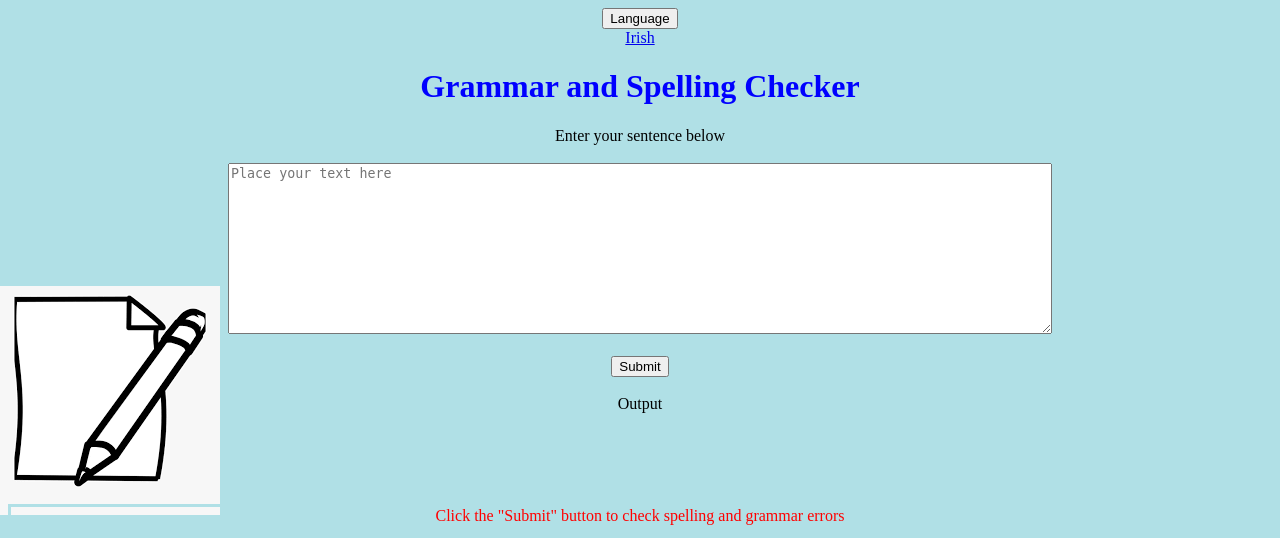
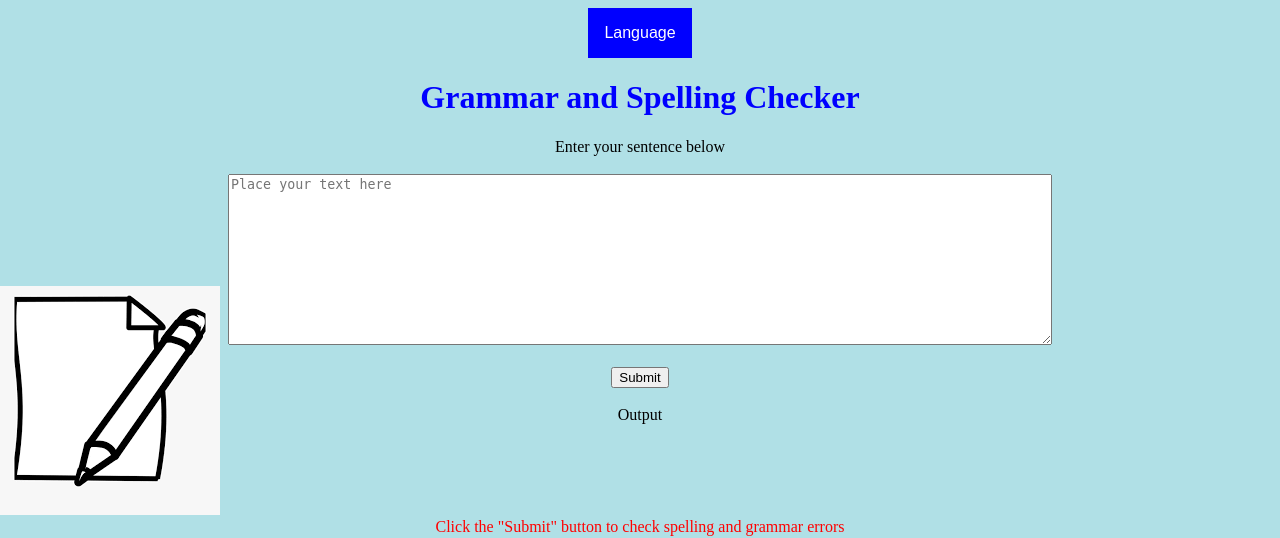
Before and after one commit to JoeLanzi/CSCI_5030_TEAM_1, a Flask app: page / in a window 1280 px wide. Shown: the top 538 px of the page. Run offline with Flask 2, Linux system fonts and the light colour scheme; parts of the project's set-up code (start-up, migrations or seed data) failed here and were passed over.

Commit message:
Updated Style Sheet

```diff
--- a/webpage/static/styles/styles.css
+++ b/webpage/static/styles/styles.css
@@ -1,3 +1,45 @@
+
+.dropbtn {
+    background-color: blue;
+    color: white;
+    padding: 16px;
+    font-size: 16px;
+    border: none;
+}
+
+.dropdown {
+    position: relative;
+    display: inline-block;
+}
+
+.dropdown-content {
+    display: none;
+    position: absolute;
+    background-color: #f1f1f1;
+    min-width: 160px;
+    box-shadow: 0px 8px 16px 0px rgba(0,0,0,0.2);
+    z-index: 1;
+}
+
+    .dropdown-content a {
+        color: black;
+        padding: 12px 16px;
+        text-decoration: none;
+        display: block;
+    }
+
+        .dropdown-content a:hover {
+            background-color: white;
+        }
+
+.dropdown:hover .dropdown-content {
+    display: block;
+}
+
+.dropdown:hover .dropbtn {
+    background-color: blue;
+}
+
 
 body {
     background-color: powderblue;
@@ -5,9 +47,6 @@
     background-repeat: no-repeat;
     background-attachment: fixed;
     background-position: left;
-
-
-
 }
 
 h1 {
@@ -16,5 +55,5 @@
 
 p {
     color: red;
-    border: 3px solid powderblue;
+   border: 3px solid powderblue;
 }
```
